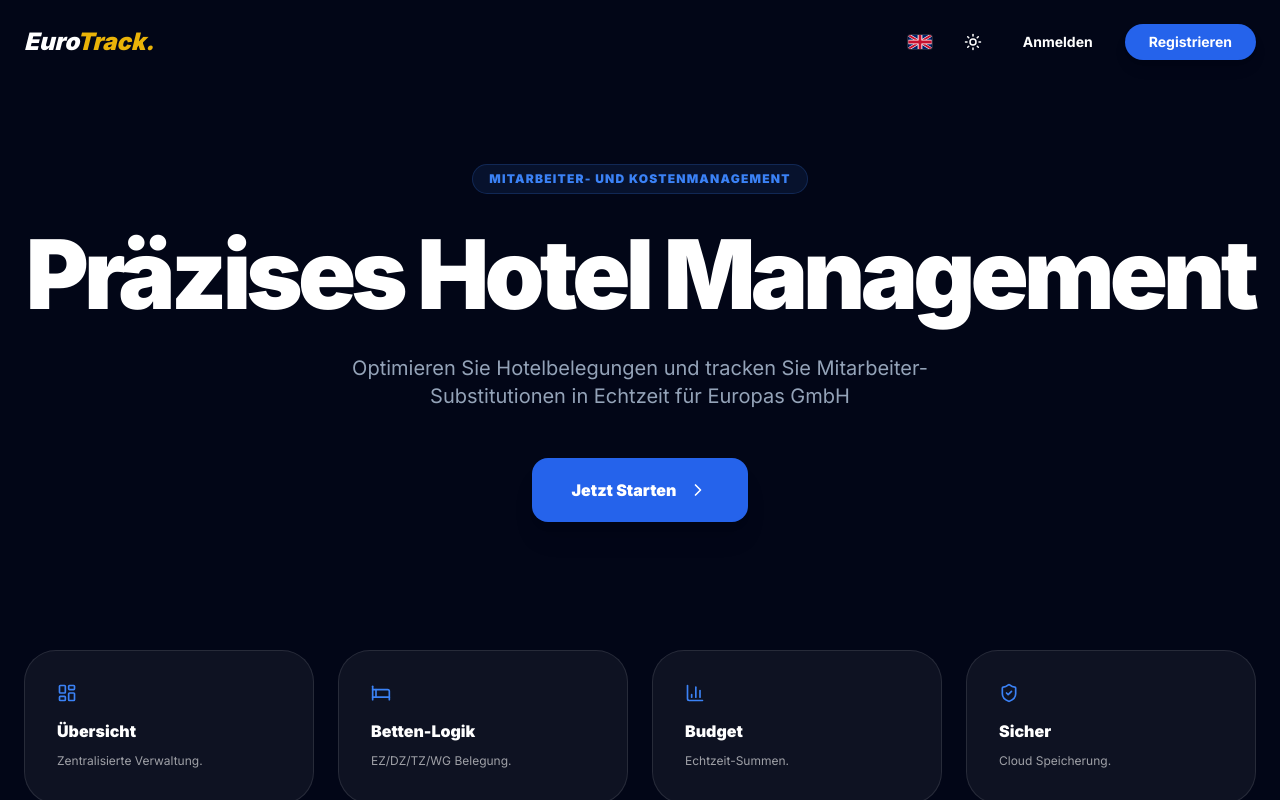
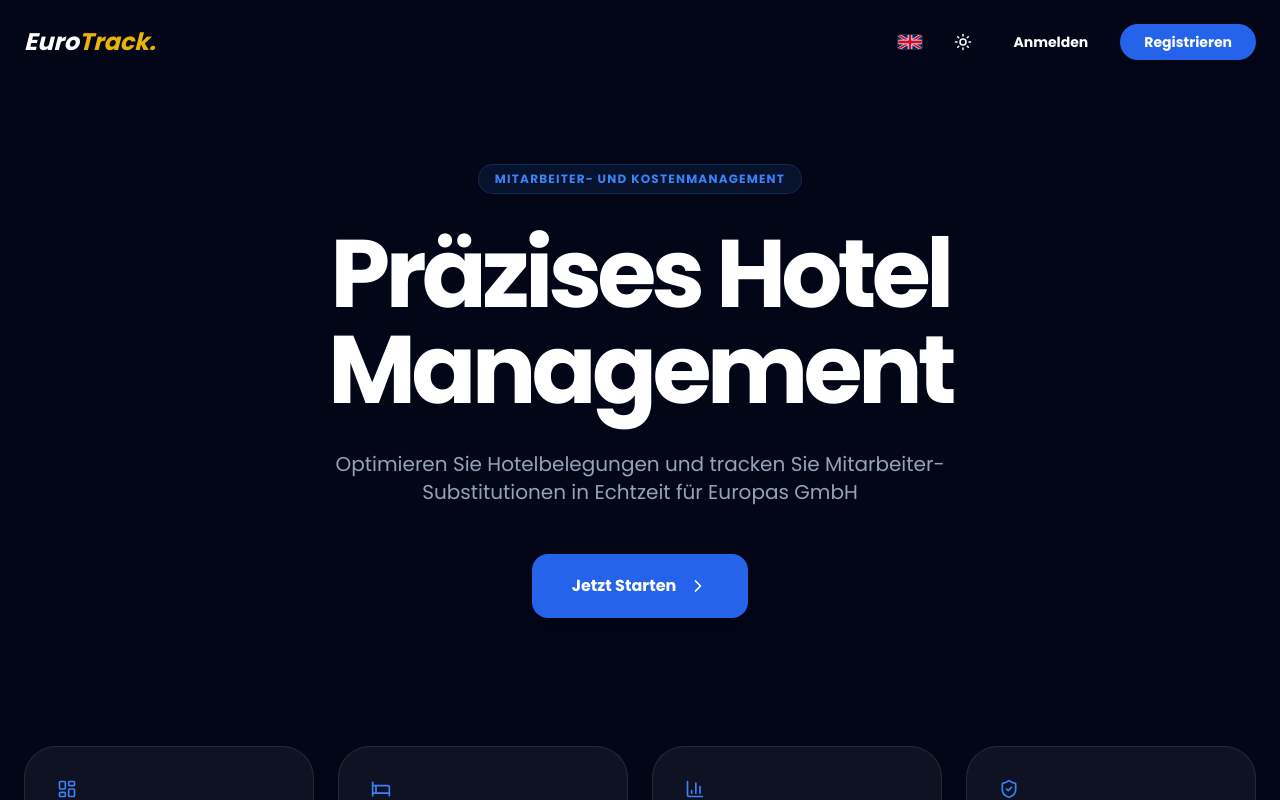
Before and after one commit to europas-dev/eurotrack, a React (Vite) app: page / in a window 1280 px wide. Shown: the top 800 px of the page. Built offline with nearby package versions, Linux system fonts and the light colour scheme; no server answers.

Commit message:
Update Landing.tsx

```diff
--- a/src/components/Landing.tsx
+++ b/src/components/Landing.tsx
@@ -88,8 +88,11 @@ export default function Landing({
   const t = content[lang];
 
   return (
-    <div className={cn('min-h-screen flex flex-col transition-colors duration-300',
-      isDarkMode ? 'bg-[#020617] text-white' : 'bg-slate-50 text-slate-900')}>
+    <div
+      className={cn('min-h-screen flex flex-col transition-colors duration-300',
+        isDarkMode ? 'bg-[#020617] text-white' : 'bg-slate-50 text-slate-900')}
+      style={{ fontFamily: '"Poppins", sans-serif' }}
+    >
 
       {/* Navigation */}
       <nav className="max-w-7xl mx-auto px-4 sm:px-6 py-4 sm:py-6 flex flex-wrap justify-between items-center w-full gap-4">
@@ -139,7 +142,7 @@ export default function Landing({
       </div>
 
       {/* Features */}
-      <div className="max-w-7xl mx-auto px-4 sm:px-6 grid grid-cols-1 sm:grid-cols-2 lg:grid-cols-4 gap-4 sm:gap-6 pb-12 sm:pb-20 w-full">
+      <div className="max-w-7xl mx-auto px-4 sm:px-6 grid grid-cols-2 lg:grid-cols-4 gap-3 sm:gap-6 pb-12 sm:pb-20 w-full">
         {t.features.map((f, i) => (
           <div key={i} className={cn('p-6 sm:p-8 rounded-[1.5rem] sm:rounded-[2rem] border transition-all',
             isDarkMode ? 'bg-white/5 border-white/10' : 'bg-white border-slate-200 shadow-sm')}>
```
